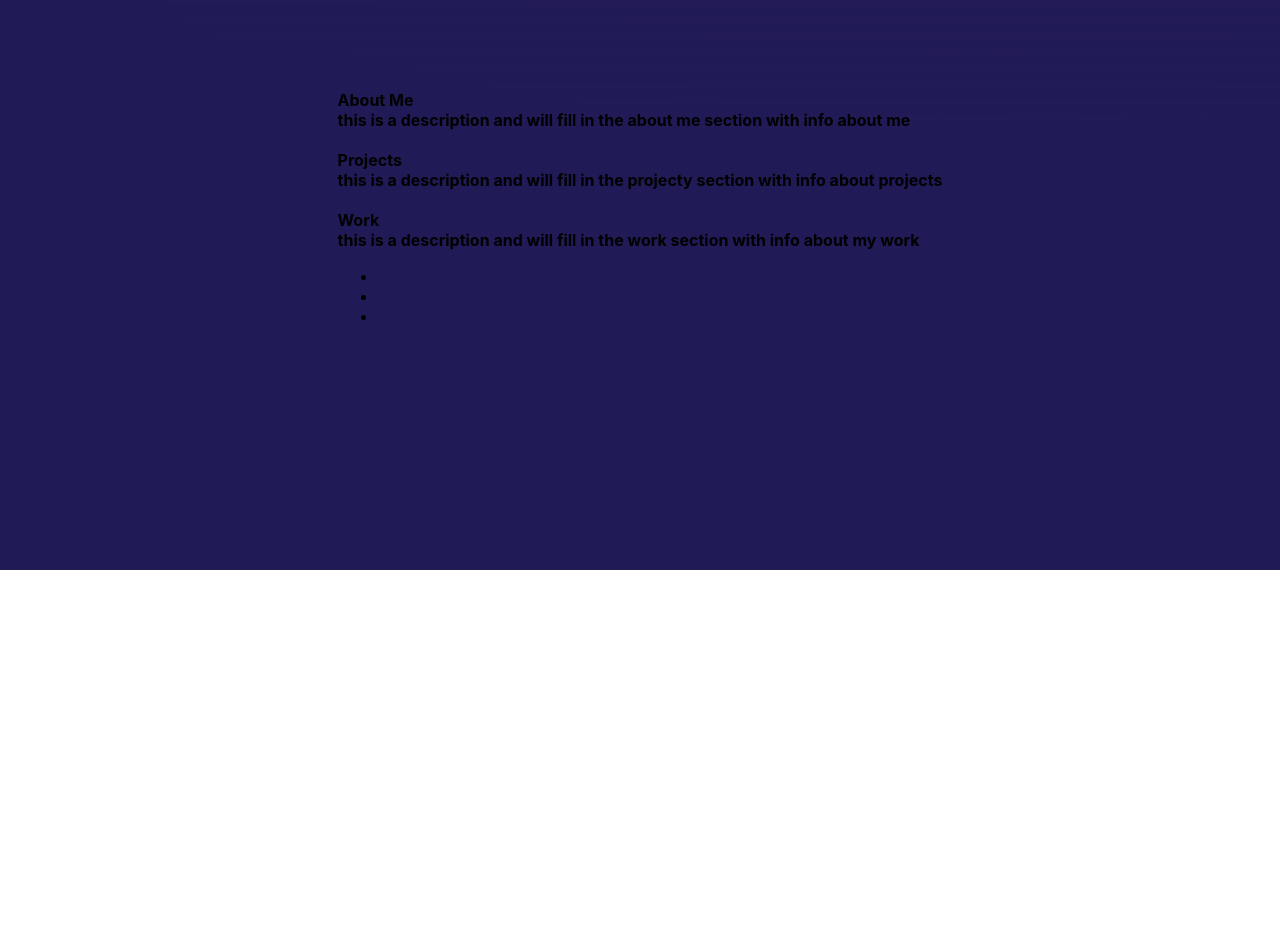
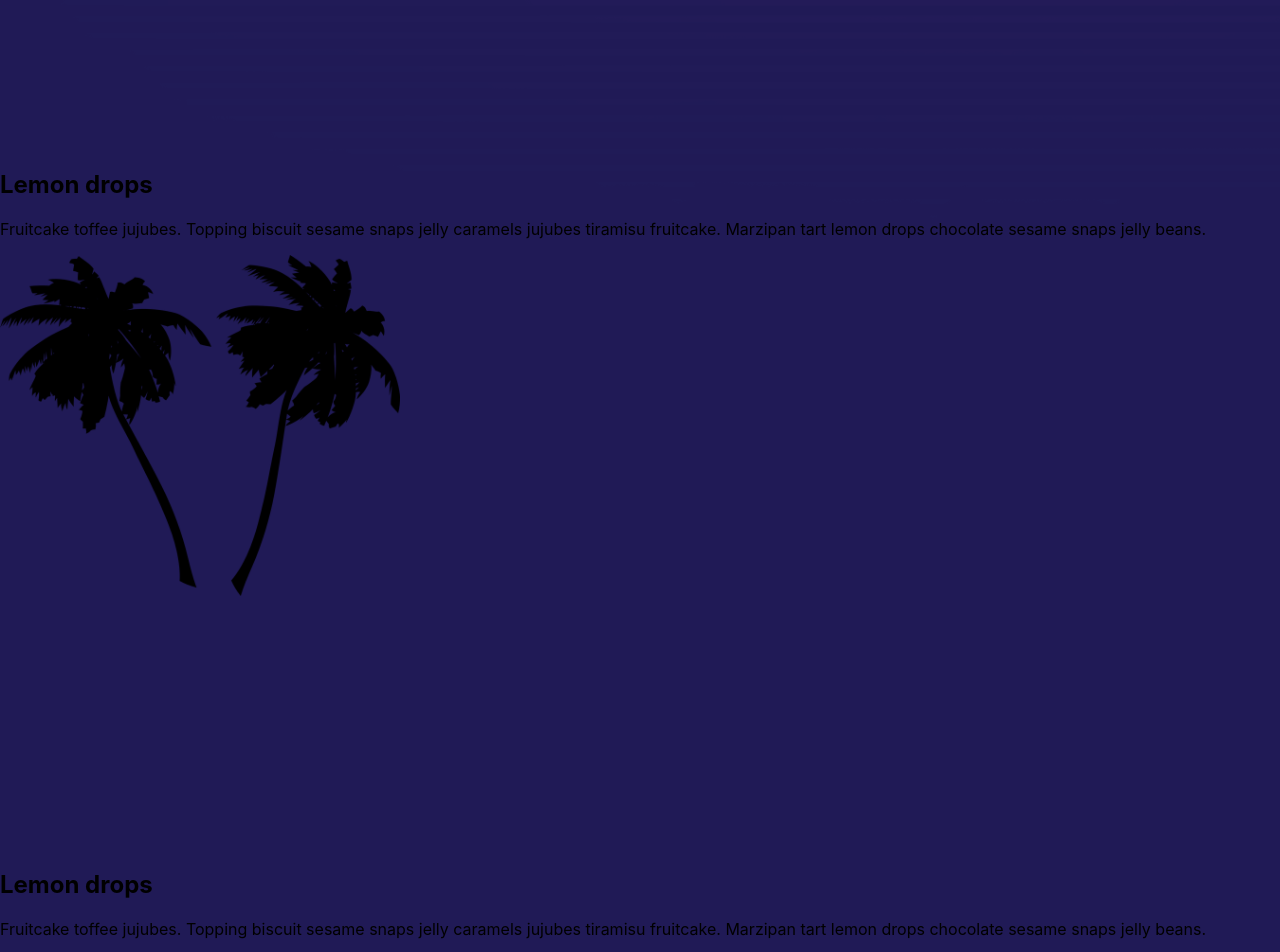
Before and after one commit to nminu/mysite, a React (Create React App) app: page / in a window 1280 px wide. Shown: the part 780-1732 px from the top of the page. Before the commit the page ends 1350 px from the top, so only its background shows below. Built offline with nearby package versions, Linux system fonts and the light colour scheme.

Commit message:
got boxes set up

```diff
--- a/package.json
+++ b/package.json
@@ -6,8 +6,11 @@
     "@testing-library/jest-dom": "^4.2.4",
     "@testing-library/react": "^9.5.0",
     "@testing-library/user-event": "^7.2.1",
+    "aos": "^2.3.4",
     "react": "^16.13.1",
     "react-dom": "^16.13.1",
+    "react-page-scroller": "^2.0.7-beta",
+    "react-reveal": "^1.2.2",
     "react-scripts": "3.4.3"
   },
   "scripts": {
--- a/src/components/App/App.css
+++ b/src/components/App/App.css
@@ -1,6 +1,12 @@
+.App {
+  scroll-behavior: smooth;
+
+}
+
 .Appbody {
 background-position-y: 350px;
 background-repeat: no-repeat;
+background-color: rgb(32,26,86);
 }
 
 .backgroundImage {
@@ -39,16 +45,16 @@ main {
   min-width: 750px;
 }
 
-.mainbox {
+.introbox {
   width: 78%;
   margin: auto;
   display: flex;
-  height: 1000px;
+  height: 400px;
   z-index: -1;
   justify-content: center;
 }
 
-.mainbox article {
+.introbox article {
   width: 400px;
   margin-top: 10px;
   text-align: center;
--- a/src/components/App/App.js
+++ b/src/components/App/App.js
@@ -17,7 +17,7 @@ function App() {
         <img src={sun2} alt='pic' className='sun'/>
       </header>
       <main>
-        <section className = 'mainbox'>
+        <section className = 'introbox'>
           <article>
             <h1>Welcome</h1>
             <p>
@@ -27,6 +27,8 @@ function App() {
               I made this funky site mostly for fun, but also to showcase some of my skills, work and projects.
             </p>
           </article>
+        </section>
+        <section className ='otherboxes'>
           <Slider />
         </section>
       </main>
--- a/src/components/Slider/slider.css
+++ b/src/components/Slider/slider.css
@@ -1,4 +1,4 @@
-.content-width {
-    position: absolute;
-    margin-top: 500px;
-}
+.boxes {
+    margin-top: 200px;
+    height: 500px;
+};
--- a/src/components/Slider/slider.js
+++ b/src/components/Slider/slider.js
@@ -1,62 +1,36 @@
-import React from 'react';
+import React, { useEffect } from 'react';
 import './slider.css'
+import tree from "../../resources/tree.png"
+import Zoom from 'react-reveal/Zoom';
 
 class Slider extends React.Component {
     render () {
         return (
-            <div class="content-width">
-            <div class="slideshow">
-              <div class="slideshow-items">
-                <div class="item">
-                  <div class="item-image-container">
-                    <img class="item-image" />
-                  </div>
-                  <div class="item-header">
-                    <span class="vertical-part"><b>About Me</b></span>
-                  </div>
-                  <div class="item-description">
-                    <span class="vertical-part">
-                      <b>this is a description and will fill in the about me section with info about me</b>
-                    </span>
-                  </div>
-                </div>
-                <div class="item">
-                  <div class="item-image-container">
-                    <img class="item-image" />
-                  </div>
-                  <div class="item-header">
-                    <span class="vertical-part"><b>Projects</b></span>
-                  </div>
-                  <div class="item-description">
-                    <span class="vertical-part">
-                      <b>this is a description and will fill in the projecty section with info about projects</b>
-                    </span>
-                  </div>
-                </div>
-                <div class="item">
-                  <div class="item-image-container">
-                    <img class="item-image" />
-                  </div>
-                  <div class="item-header">
-                    <span class="vertical-part"><b>Work</b></span>
-                  </div>
-                  <div class="item-description">
-                    <span class="vertical-part">
-                      <b>this is a description and will fill in the work section with info about my work</b>
-                    </span>
-                  </div>
-                </div>
-              </div>
-              <div class="controls">
-                <ul>
-                  <li class="control" data-index="0"></li>
-                  <li class="control" data-index="1"></li>
-                  <li class="control" data-index="2"></li>
-                </ul>
-              </div>
+            <div className='maindiv'>
+                <section class="boxes">
+                    <article class="cbp-so-side cbp-so-side-left">
+                        <h2>Lemon drops</h2>
+                        <p>Fruitcake toffee jujubes. Topping biscuit sesame snaps jelly caramels jujubes tiramisu fruitcake. Marzipan tart lemon drops chocolate sesame snaps jelly beans.</p>
+                    </article>
+                    <img src={tree} alt="img01" width='400px'/>
+                </section>
+                <section class="boxes">
+                    <article class="cbp-so-side cbp-so-side-left">
+                        <h2>Lemon drops</h2>
+                        <p>Fruitcake toffee jujubes. Topping biscuit sesame snaps jelly caramels jujubes tiramisu fruitcake. Marzipan tart lemon drops chocolate sesame snaps jelly beans.</p>
+                    </article>
+                    <img src={tree} alt="img01" width='400px'/>
+                </section>
+                <section class="boxes">
+                    <article class="cbp-so-side cbp-so-side-left">
+                        <h2>Lemon drops</h2>
+                        <p>Fruitcake toffee jujubes. Topping biscuit sesame snaps jelly caramels jujubes tiramisu fruitcake. Marzipan tart lemon drops chocolate sesame snaps jelly beans.</p>
+                    </article>
+                    <img src={tree} alt="img01" width='400px'/>
+                </section>
             </div>
-          </div>
-    )}
+        );
+    }
 };
 
 export default Slider;
```
Also changed, not shown: src/resources/tree.png (added), 1 other file (tests, documents, lock files or other folders).
